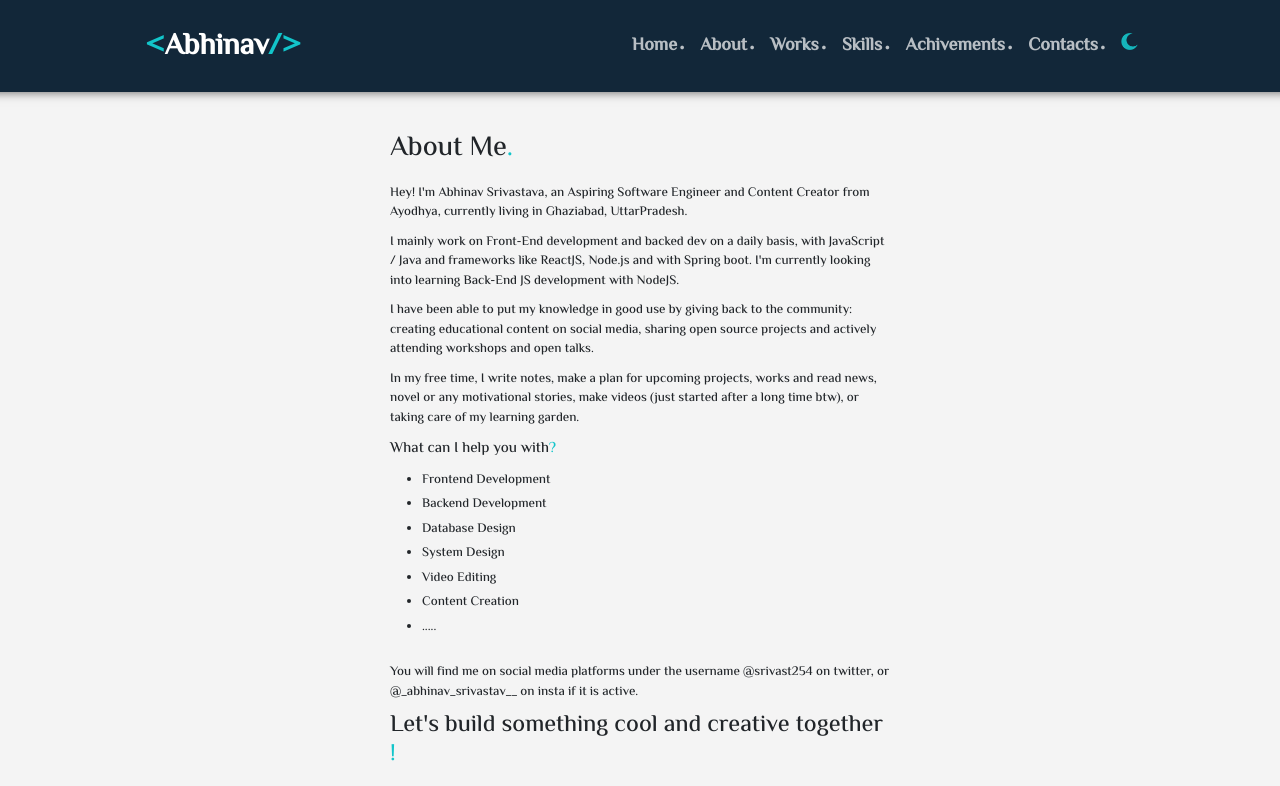
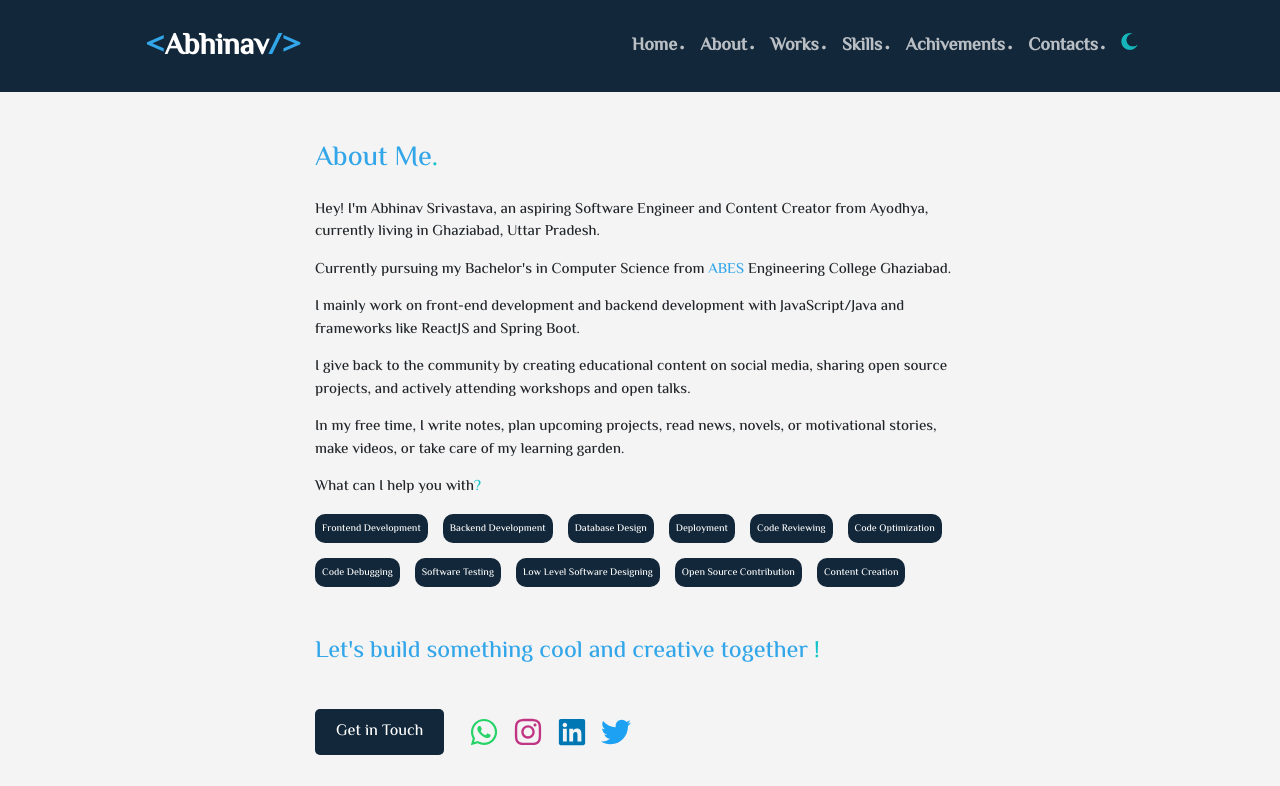
Before and after one commit to Abhinavrajsrivastav/AbhainavSrivastav, a React (Create React App) app: page /About in a window 1280 px wide. Shown: the top 786 px of the page. Built offline with nearby package versions, Linux system fonts and the light colour scheme.

Commit message:
04-07-2024-001

```diff
--- a/public/index.css
+++ b/public/index.css
@@ -6,9 +6,14 @@ body{
   margin: 0;
   padding: 0;
   font-family: 'El Messiri', sans-serif;
-  /* font-family: "Merriweather", serif; */
   align-items: center;
   overflow-x: hidden;
   position: relative;
   left: 0px;
 }
+
+:root{
+  --bg-color: #0b2133f7;
+  --text-color: #32a6e9;
+  --text-hover-color: rgb(14, 59, 114);
+}
--- a/src/Components/About/About.css
+++ b/src/Components/About/About.css
@@ -3,9 +3,10 @@
     flex-direction: column;
     justify-content: center;
     align-items: center;
-    padding: 10px;
-    margin: 30px 0 0 0;
+    padding: 20px;
+    margin: 30px 0;
     font-family: 'El Messiri', sans-serif;
+    font-size: 15px;
 }
 
 .about-body,
@@ -15,20 +16,106 @@
 .Fotter-1 {
     display: flex;
     flex-direction: column;
-    justify-content: start;
-    align-items: start;
-    gap: 10px;
-    font-size: 20px;
-    max-width: 500px;
+    justify-content: flex-start;
+    align-items: flex-start;
+    gap: 15px;
+    font-size: 15px;
+    max-width: 650px;
 }
 
-.Fotter-1 {
-    justify-content: start;
+a{
+    text-decoration: none;
+    color: var(--text-color);
+
 }
+
+h3, h4 {
+    color: var(--text-color);
+}
+
+.Service-Body {
+  display: flex;
+  flex-wrap: wrap;
+  gap: 6px;
+  justify-content: start;
+}
+
+.Service-Body ul {
+  list-style: none;
+  padding: 0;
+  display: flex;
+  flex-wrap: wrap;
+  gap: 15px;
+  justify-content: start;
+}
+
+.Service-Body li {
+  background-color: var(--bg-color);
+  color: white;
+  padding: 7px;
+  margin: 0px;
+  border-radius: 10px;
+  text-align: center;
+  font-size: 10px;
+  font-weight: normal;
+  transition: transform 0.2s, background-color 0.2s;
+  cursor: pointer;
+  width: auto;
+}
+
+.Service-Body li:hover {
+  transform: scale(1.05);
+  background-color:  var(--text-hover-color);
+}
+
+
+.Fotter-1 h4 {
+    margin-top: 20px;
+}
+
+.Get-In-Touch {
+    margin-top: 20px;
+}
+
+.btn.bg {
+    padding: 10px 20px;
+    border-radius: 5px;
+    transition: background-color 0.3s ease;
+    background-color: var(--bg-color);
+}
+
+.btn.bg:hover {
+    background-color: var(--text-hover-color);
+}
+
+.Get-In-Touch{
+    display: flex;
+    flex-direction: row;
+    gap: 10px;
+}
+
+.social-icons {
+  display: flex;
+  gap: 14px;
+  align-items: center;
+  margin-left: 15px;
+}
+
+.social-icons a {
+  color: var(--text-color);
+  font-size: 20px;
+  transition: .2s ease-in-out;
+}
+
+.social-icons a:hover {
+  color: var(--bg-color);
+  transform: scale(1.3);
+}
+
 
 @media (max-width: 1005px) {
     .abouts {
-        margin: 30px 0 0 10px;
+        margin: 30px 10px 0 10px;
     }
 
     .about-body {
--- a/src/Components/About/About.jsx
+++ b/src/Components/About/About.jsx
@@ -2,6 +2,7 @@ import React from 'react';
 import './About.css';
 import 'bootstrap/dist/css/bootstrap.min.css';
 import { Link } from 'react-router-dom';
+import { FaWhatsapp, FaInstagram, FaLinkedin, FaTwitter } from 'react-icons/fa';
 
 const About = () => {
   return (
@@ -9,40 +10,58 @@ const About = () => {
       <div className="about-body">
         <div className="abouts-me">
           <h3>About Me<span style={{color: 'rgb(18, 197, 202)'}}>.</span></h3>
-        <span style={{fontSize: '13px'}}>Hey! I'm Abhinav Srivastava, an Aspiring Software Engineer and Content Creator from Ayodhya, currently living in Ghaziabad, UttarPradesh.</span>
-        <span style={{fontSize: '13px'}}>I mainly work on Front-End development and backed dev on a daily basis, with JavaScript / Java and frameworks like ReactJS, Node.js and with Spring boot. I'm currently looking into learning Back-End JS development with NodeJS.</span>
-        <span style={{fontSize: '13px'}}>I have been able to put my knowledge in good use by giving back to the community: creating educational content on social media, sharing open source projects and actively attending workshops and open talks.</span>
-        <span style={{fontSize: '13px'}}>In my free time, I write notes, make a plan for upcoming projects, works and read news, novel or any motivational stories, make videos (just started after a long time btw), or taking care of my learning garden.</span>
+          <span>Hey! I'm Abhinav Srivastava, an aspiring Software Engineer and Content Creator from Ayodhya, currently living in Ghaziabad, Uttar Pradesh.</span>
+          <span>Currently pursuing my Bachelor's in Computer Science from <a href="https://www.abes.ac.in/" target="_blank" rel="noopener noreferrer">ABES</a> Engineering College Ghaziabad.</span>
+          <span>I mainly work on front-end development and backend development with JavaScript/Java and frameworks like ReactJS and Spring Boot.</span>
+          <span>I give back to the community by creating educational content on social media, sharing open source projects, and actively attending workshops and open talks.</span>
+          <span>In my free time, I write notes, plan upcoming projects, read news, novels, or motivational stories, make videos, or take care of my learning garden.</span>
         </div>
         <div className="My-Services">
-        <span className="Service-Head" style={{fontSize: '15px'}}>What can I help you with<span style={{color: "rgb(18, 197, 202)"}}>?</span></span>
-        <div className="Service-Body" style={{fontSize: '13px'}}>
+          <span className="Service-Head">What can I help you with<span style={{color: "rgb(18, 197, 202)"}}>?</span></span>
+          <div className="Service-Body">
             <ul>
               <li>Frontend Development</li>
               <li>Backend Development</li>
               <li>Database Design</li>
-            <li>System Design</li>
-            <li>Video Editing</li>
+              <li>Deployment</li>
+              <li>Code Reviewing</li>
+              <li>Code Optimization</li>
+              <li>Code Debugging</li>
+              <li>Software Testing</li>
+              <li>Low Level Software Designing</li>
+              <li>Open Source Contribution</li>
               <li>Content Creation</li>
-            <li>.....</li>
             </ul>
           </div>
         </div>
-      <div className="Follow-Me">
-        <span style={{fontSize: '13px'}}>You will find me on social media platforms under the username @srivast254 on twitter, or @_abhinav_srivastav__ on insta if it is active.</span>
-      </div>
+        {/* <div className="Follow-Me">
+          <span>You will find me on social media platforms under the username @srivast254 on Twitter, or @_abhinav_srivastav__ on Instagram.</span>
+        </div> */}
         <div className="Fotter-1">
           <h4>Let's build something cool and creative together <span style={{color: 'rgb(18, 197, 202)'}}>!</span></h4>
         </div>
        <div className="Get-In-Touch">
-        <span className="btn bg" style={{backgroundColor: "rgb(35, 160, 233)"}}>
+          <span className="btn bg">
             <Link to="/Contact" style={{textDecoration: 'none', color: 'white'}}>Get in Touch</Link>
           </span>
+          <div className="social-icons">
+            <a href="https://wa.me/919648502976" target="_blank" rel="noopener noreferrer">
+              <FaWhatsapp size={30} color="#25D366" />
+            </a>
+            <a href="https://www.instagram.com/_abhinav_srivastav__/" target="_blank" rel="noopener noreferrer">
+              <FaInstagram size={30} color="#C13584" />
+            </a>
+            <a href="https://www.linkedin.com/in/abhinavraj/" target="_blank" rel="noopener noreferrer">
+              <FaLinkedin size={30} color="#0077B5" />
+            </a>
+            <a href="https://twitter.com/srivast254" target="_blank" rel="noopener noreferrer">
+              <FaTwitter size={30} color="#1DA1F2" />
+            </a>
           </div>
         </div>
-
       </div>
-  )
+    </div>
+  );
 }
 
-export default About
+export default About;
--- a/src/Components/NavBar/NavBar.css
+++ b/src/Components/NavBar/NavBar.css
@@ -1,7 +1,7 @@
 @import url('https://fonts.googleapis.com/css2?family=El+Messiri:wght@500&display=swap');
 
 body.dark-mode {
-    background-color: #0a1d2df7;
+    background-color: var(--bg-color);
     color: white;
 }
 
@@ -10,12 +10,16 @@ body.light-mode {
     color: rgb(0, 0, 0);
 }
 
+.OpenC, .CloseC{
+    color: var(--text-color);
+}
+
 document.body.bg-video{
     opacity: 0;
 }
 
 .dark-mode .Container {
-    background-color: #0b2133f7;
+    background-color: var(--bg-color);
     color: white;
 }
 
@@ -29,10 +33,9 @@ document.body.bg-video{
     flex-direction: row;
     justify-content: space-around;
     font-family: 'El Messiri', sans-serif;
-    background-color: #0b2133f7;
+    background-color: var(--bg-color);
     color: white;
     padding: 20px;
-    box-shadow: 0px 0px 10px 0px rgba(39, 41, 41, 0.75);
     width: 105%;
 }
 
@@ -96,7 +99,7 @@ document.body.bg-video{
 
 .N:hover p {
     opacity: 1;
-    color: rgb(18, 197, 202);
+    color: var(--text-color);
 }
 
 .Theme {
--- a/src/Components/NavBar/NavBar.jsx
+++ b/src/Components/NavBar/NavBar.jsx
@@ -33,9 +33,9 @@ const NavBar = () => {
     <div className={`Container ${Theme ? 'dark-mode' : 'light-mode'}`}>
       <div className="Name">
         <div className="My-Name">
-          <span style={{ color: 'rgb(18, 197, 202)' }}>{OpenC}</span>
+          <span className='OpenC'>{OpenC}</span>
           <span>{name}</span>
-          <span style={{ color: 'rgb(18, 197, 202)' }}>{CloseC}</span>
+          <span className='CloseC'>{CloseC}</span>
         </div>
         <div className="ToggleMenu" onClick={toggleMenu}>
           <img src={menu ? "./images/cross.png" : "./images/menu.png"} alt="Toggle Menu Icon" />
```
Lines whose indentation alone changed are shown as unchanged.
